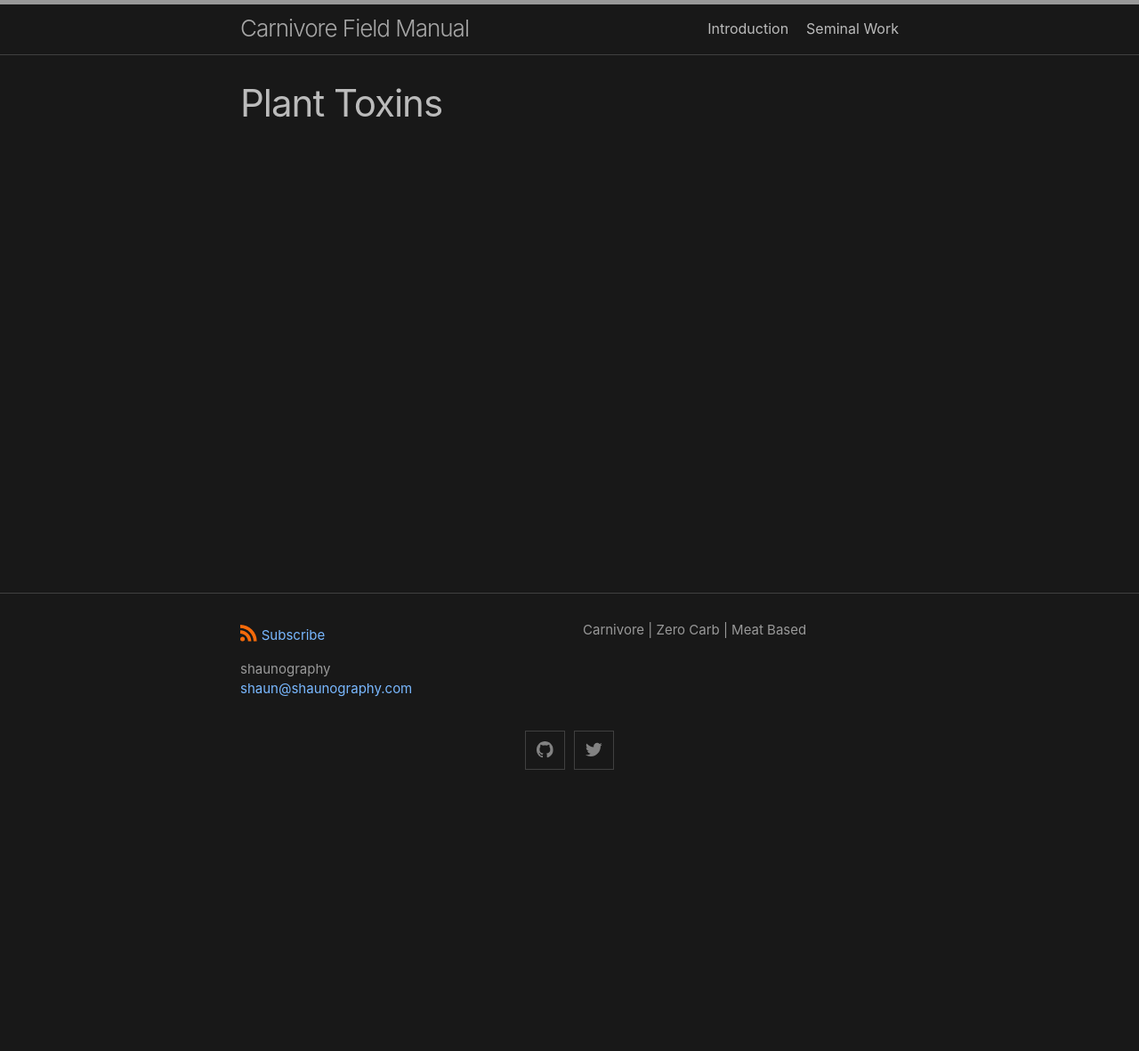
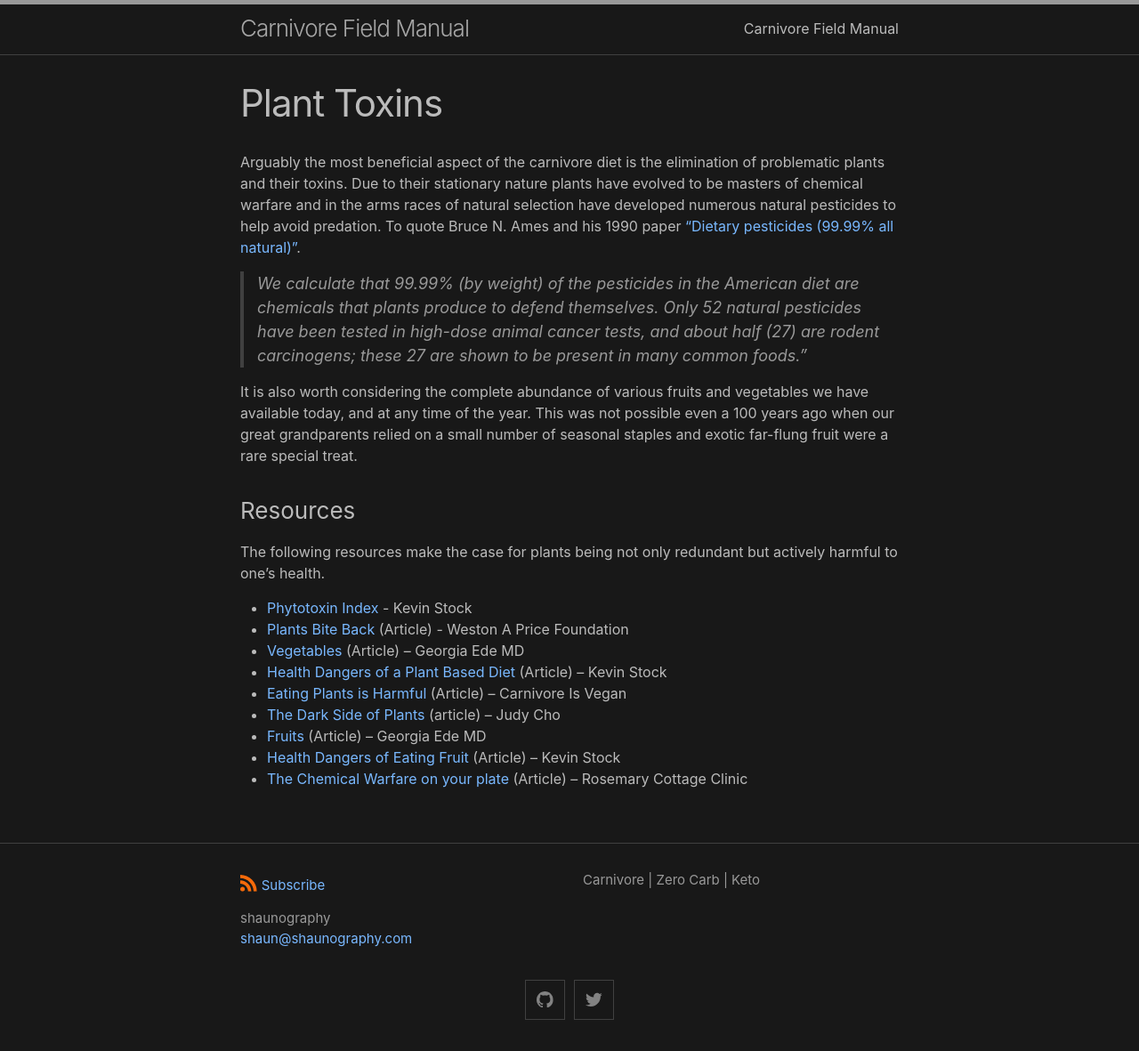
Before and after one commit to shaunography/carnivore, a Jekyll site: the page built from plant_toxins.md, in a window 1280 px wide. Shown: the whole page at 89% size. Built offline with Jekyll 4.4.1, drawn with Linux system fonts in a browser that asks for light colours; before the commit the page ends 900 px from its top, so only the background shows below that.

Commit message:
new pages

```diff
--- a/_config.yml
+++ b/_config.yml
@@ -3,7 +3,7 @@ author:
   name: shaunography
   email: shaun@shaunography.com
 description: > # this means to ignore newlines until "show_excerpts:"
-  Carnivore | Zero Carb | Meat Based
+  Carnivore | Zero Carb | Keto
 
 show_excerpts: false # set to true to show excerpts on the homepage
 
@@ -50,8 +50,8 @@ minima:
 # If you want to link only specific pages in your header, uncomment
 # this and add the path to the pages in order as they should show up
 header_pages:
-  - introduction.md
-  - seminal_work.md
+  - index.md
+  #- seminal_work.md
 
 # Build settings
 theme: minima
--- a/plant_toxins.md
+++ b/plant_toxins.md
@@ -3,3 +3,20 @@ permalink: /plant_toxins
 layout: page
 title: "Plant Toxins"
 ---
+Arguably the most beneficial aspect of the carnivore diet is the elimination of problematic plants and their toxins. Due to their stationary nature plants have evolved to be masters of chemical warfare and in the arms races of natural selection have developed numerous natural pesticides to help avoid predation. To quote Bruce N. Ames and his 1990 paper [“Dietary pesticides (99.99% all natural)”](https://www.pnas.org/content/pnas/87/19/7777.full.pdf).
+
+> We calculate that 99.99% (by weight) of the pesticides in the American diet are chemicals that plants produce to defend themselves. Only 52 natural pesticides have been tested in high-dose animal cancer tests, and about half (27) are rodent carcinogens; these 27 are shown to be present in many common foods.”
+
+It is also worth considering the complete abundance of various fruits and vegetables we have available today, and at any time of the year. This was not possible even a 100 years ago when our great grandparents relied on a small number of seasonal staples and exotic far-flung fruit were a rare special treat.
+
+### Resources
+The following resources make the case for plants being not only redundant but actively harmful to one’s health.
+- [Phytotoxin Index](https://meat.health/phytotoxin-index/) - Kevin Stock
+- [Plants Bite Back](https://www.westonaprice.org/health-topics/vegetarianism-and-plant-foods/plants-bite-back/) (Article) - Weston A Price Foundation
+- [Vegetables](https://www.diagnosisdiet.com/full-article/vegetables) (Article) – Georgia Ede MD
+- [Health Dangers of a Plant Based Diet](https://www.kevinstock.io/health/health-dangers-of-a-plant-based-diet/) (Article) – Kevin Stock
+- [Eating Plants is Harmful](https://www.carnivoreisvegan.com/eating-plants-is-harmful/) (Article) – Carnivore Is Vegan
+- [The Dark Side of Plants](https://nutritionwithjudy.com/the-darkside-of-plants-anti-nutrients/) (article) – Judy Cho
+- [Fruits](https://www.diagnosisdiet.com/full-article/fruit) (Article) – Georgia Ede MD
+- [Health Dangers of Eating Fruit](https://www.kevinstock.io/health/health-dangers-of-eating-fruit/) (Article) – Kevin Stock
+- [The Chemical Warfare on your plate](https://rosemarycottageclinic.co.uk/blog/2015/06/07/the-chemical-warfare-on-your-plate/) (Article) – Rosemary Cottage Clinic
```
Also changed, not shown: archive.md (deleted, +0 -14 lines), index.md (+10 -0 lines).
